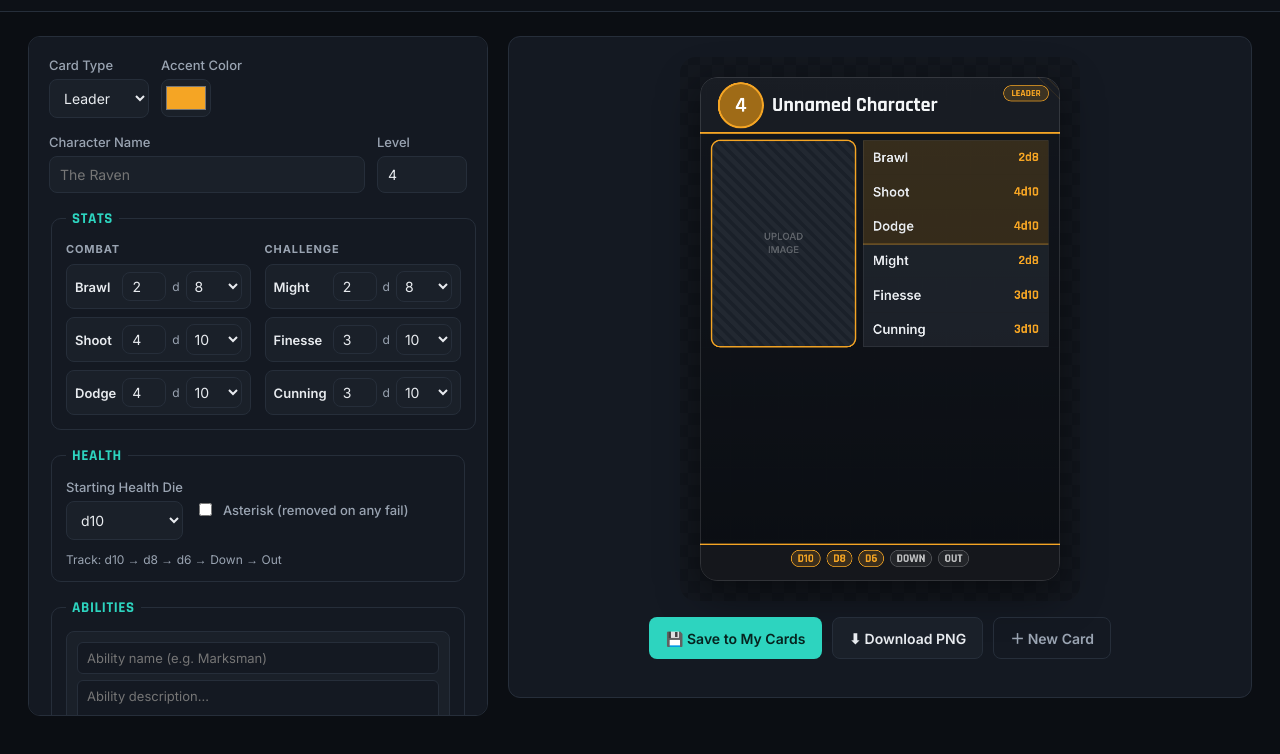
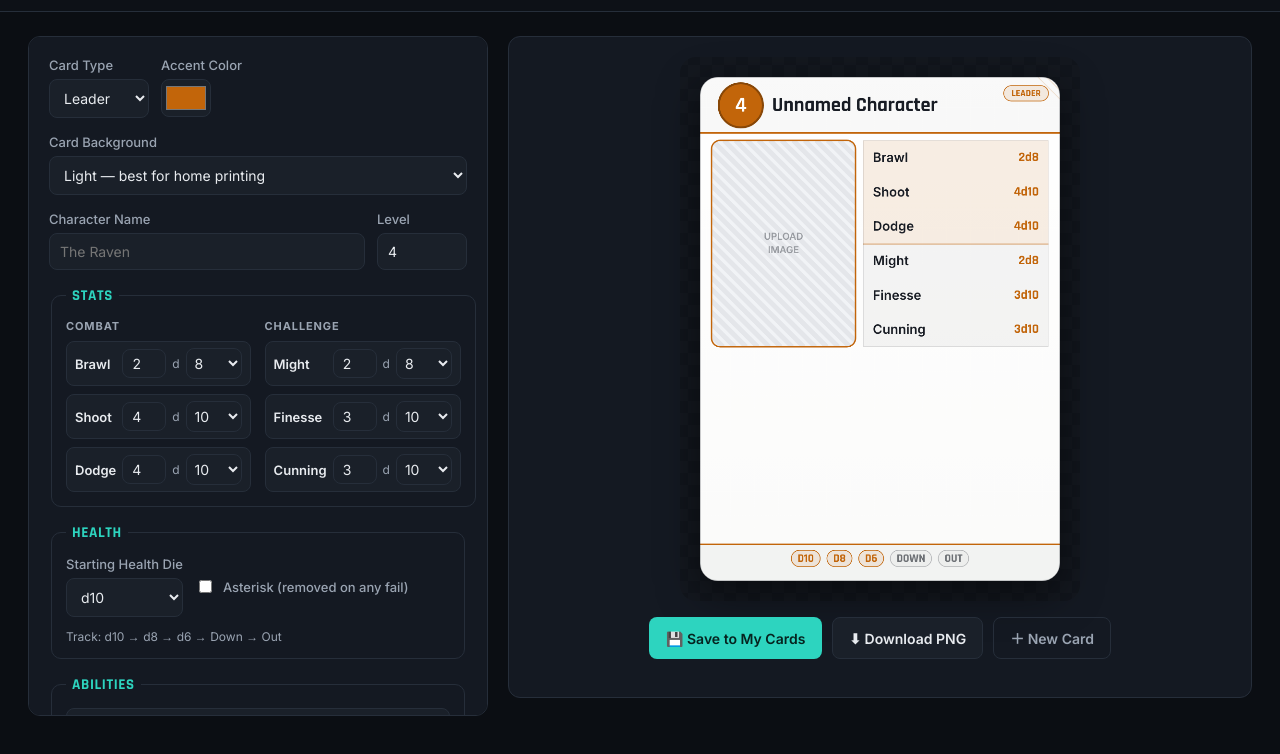
Before and after one commit to justadude-g/Pulp-Alley, a website with bundled scripts: page index.html in a window 1280 px wide. Shown: the part 54-808 px from the top of the page. Built offline with nearby package versions, Linux system fonts and the light colour scheme.

Commit message:
Switch default card theme to print-friendly light background; add light/dark toggle

```diff
--- a/index.html
+++ b/index.html
@@ -41,7 +41,16 @@
           </select>
         </label>
         <label>Accent Color
-          <input type="color" id="f-accentColor" value="#f5a524">
+          <input type="color" id="f-accentColor" value="#c2650a">
+        </label>
+      </div>
+
+      <div class="field-row">
+        <label class="grow">Card Background
+          <select id="f-theme">
+            <option value="light" selected>Light — best for home printing</option>
+            <option value="dark">Dark — screen / color laser</option>
+          </select>
         </label>
       </div>
 
--- a/js/app.js
+++ b/js/app.js
@@ -100,6 +100,7 @@ function collectFormData() {
   return {
     cardType: document.getElementById('f-cardType').value,
     accentColor: document.getElementById('f-accentColor').value,
+    theme: document.getElementById('f-theme').value,
     name: document.getElementById('f-name').value,
     level: +document.getElementById('f-level').value,
     stats: collectStats(),
@@ -320,6 +321,7 @@ async function loadCardIntoForm(record) {
   const d = record.formData;
   document.getElementById('f-cardType').value = d.cardType;
   document.getElementById('f-accentColor').value = d.accentColor;
+  document.getElementById('f-theme').value = d.theme || 'light';
   document.getElementById('f-name').value = d.name;
   document.getElementById('f-level').value = d.level;
   document.querySelectorAll('.stat-row').forEach(row => {
--- a/js/cardRenderer.js
+++ b/js/cardRenderer.js
@@ -8,14 +8,61 @@ export const CARD_RADIUS = 34;
 
 export const DIE_ORDER = ['d12', 'd10', 'd8', 'd6'];
 
+// Saturated-but-print-safe accents: dark enough to stay legible as text/line
+// color on a white background, still read fine on the dark theme too.
 export const TYPE_PRESETS = {
-  Leader:   { accent: '#f5a524', tint: 'rgba(245,165,36,0.16)' },
-  Sidekick: { accent: '#2dd4bf', tint: 'rgba(45,212,191,0.16)' },
-  Ally:     { accent: '#3b82f6', tint: 'rgba(59,130,246,0.16)' },
-  Follower: { accent: '#94a3b8', tint: 'rgba(148,163,184,0.16)' },
-  Villain:  { accent: '#ef4444', tint: 'rgba(239,68,68,0.16)' },
-  Creature: { accent: '#a855f7', tint: 'rgba(168,85,247,0.16)' },
-  Custom:   { accent: '#2dd4bf', tint: 'rgba(45,212,191,0.16)' },
+  Leader:   { accent: '#c2650a' },
+  Sidekick: { accent: '#0d9488' },
+  Ally:     { accent: '#2563eb' },
+  Follower: { accent: '#64748b' },
+  Villain:  { accent: '#dc2626' },
+  Creature: { accent: '#9333ea' },
+  Custom:   { accent: '#0d9488' },
+};
+
+// Two background themes. 'light' is the default: it's the one that prints
+// well on a home inkjet/laser (near-zero solid ink coverage, crisp on
+// cardstock). 'dark' is kept for anyone who wants the punchier look for
+// screen use / a color laser printer with cheap toner.
+const THEMES = {
+  light: {
+    bgTop: '#ffffff', bgBottom: '#fbfbfa',
+    textPrimary: '#181c24',
+    textSecondary: '#333a46',
+    textMuted: 'rgba(24,28,36,0.45)',
+    nameBarBg: 'rgba(24,28,36,0.025)',
+    healthBarBg: 'rgba(24,28,36,0.035)',
+    borderSubtle: 'rgba(24,28,36,0.12)',
+    outerBorder: 'rgba(24,28,36,0.22)',
+    placeholderBg: '#f1f3f6',
+    placeholderPattern: 'rgba(24,28,36,0.06)',
+    placeholderText: 'rgba(24,28,36,0.38)',
+    tintAlpha: 0.11,
+    tint2: 'rgba(24,28,36,0.045)',
+    downOutFill: 'rgba(24,28,36,0.02)',
+    downOutBorder: 'rgba(24,28,36,0.28)',
+    downOutText: 'rgba(24,28,36,0.6)',
+    cornerAccentAlpha: 0.16,
+  },
+  dark: {
+    bgTop: '#12161d', bgBottom: '#0b0e13',
+    textPrimary: '#f4f6f8',
+    textSecondary: '#d7dbe0',
+    textMuted: 'rgba(255,255,255,0.45)',
+    nameBarBg: 'rgba(255,255,255,0.03)',
+    healthBarBg: 'rgba(255,255,255,0.04)',
+    borderSubtle: 'rgba(255,255,255,0.08)',
+    outerBorder: 'rgba(255,255,255,0.14)',
+    placeholderBg: '#1a2029',
+    placeholderPattern: 'rgba(255,255,255,0.035)',
+    placeholderText: 'rgba(255,255,255,0.28)',
+    tintAlpha: 0.17,
+    tint2: 'rgba(148,163,184,0.10)',
+    downOutFill: 'rgba(255,255,255,0.06)',
+    downOutBorder: 'rgba(255,255,255,0.25)',
+    downOutText: 'rgba(255,255,255,0.7)',
+    cornerAccentAlpha: 0.10,
+  },
 };
 
 // Build a Health dice sequence from a starting die type, e.g. 'd10' -> ['d10','d8','d6']
@@ -82,15 +129,16 @@ const STATS = { x: 340, y: 132, w: 386, h: 430 };
 const NAME_BAR_H = 118;
 
 export function getPortraitBox() { return { ...PORTRAIT }; }
+export function getThemeNames() { return Object.keys(THEMES); }
 
 // data: {
-//   name, level, cardType, accentColor,
+//   name, level, cardType, accentColor, theme: 'light'|'dark',
 //   stats: {brawl:{n,d}, shoot:{n,d}, dodge:{n,d}, might:{n,d}, finesse:{n,d}, cunning:{n,d}},
 //   abilities: [{name, text}],
 //   quote, footerText,
 //   health: {sequence:['d10','d8','d6'], asterisk:false},
 //   portraitImg: HTMLImageElement|null,
-//   portraitView: {scale, offsetX, offsetY}  // offsets in -1..1 range relative to box
+//   portraitView: {scale, offsetX, offsetY}  // pixel offsets in canvas space
 // }
 export function renderCard(canvas, data) {
   const ctx = canvas.getContext('2d');
@@ -100,8 +148,9 @@ export function renderCard(canvas, data) {
 
   const preset = TYPE_PRESETS[data.cardType] || TYPE_PRESETS.Custom;
   const accent = data.accentColor || preset.accent;
-  const tint = hexToRgba(accent, 0.16);
-  const tint2 = 'rgba(148,163,184,0.10)';
+  const T = THEMES[data.theme] || THEMES.light;
+  const tint = hexToRgba(accent, T.tintAlpha);
+  const tint2 = T.tint2;
 
   ctx.save();
   roundedRectPath(ctx, 0, 0, CARD_W, CARD_H, CARD_RADIUS);
@@ -109,14 +158,14 @@ export function renderCard(canvas, data) {
 
   // Background
   const bg = ctx.createLinearGradient(0, 0, 0, CARD_H);
-  bg.addColorStop(0, '#12161d');
-  bg.addColorStop(1, '#0b0e13');
+  bg.addColorStop(0, T.bgTop);
+  bg.addColorStop(1, T.bgBottom);
   ctx.fillStyle = bg;
   ctx.fillRect(0, 0, CARD_W, CARD_H);
 
-  // subtle corner glow / geometric accent (modern sci-fi touch)
+  // subtle corner accent (modern touch, minimal ink)
   ctx.save();
-  ctx.globalAlpha = 0.10;
+  ctx.globalAlpha = T.cornerAccentAlpha;
   ctx.strokeStyle = accent;
   ctx.lineWidth = 2;
   for (let i = 0; i < 3; i++) {
@@ -128,7 +177,7 @@ export function renderCard(canvas, data) {
   ctx.restore();
 
   // ---- Name bar ----
-  ctx.fillStyle = 'rgba(255,255,255,0.03)';
+  ctx.fillStyle = T.nameBarBg;
   ctx.fillRect(0, 0, CARD_W, NAME_BAR_H);
   ctx.fillStyle = accent;
   ctx.fillRect(0, NAME_BAR_H - 4, CARD_W, 4);
@@ -137,10 +186,10 @@ export function renderCard(canvas, data) {
   const badgeCx = 85, badgeCy = 59, badgeR = 46;
   ctx.beginPath();
   ctx.arc(badgeCx, badgeCy, badgeR, 0, Math.PI * 2);
-  ctx.fillStyle = shade(accent, -0.35);
+  ctx.fillStyle = accent;
   ctx.fill();
   ctx.lineWidth = 4;
-  ctx.strokeStyle = accent;
+  ctx.strokeStyle = shade(accent, -0.3);
   ctx.stroke();
   ctx.fillStyle = '#ffffff';
   ctx.font = '700 44px Rajdhani, Inter, sans-serif';
@@ -189,7 +238,7 @@ export function renderCard(canvas, data) {
       }
       name = name.replace(/\s+$/, '') + '...';
     }
-    ctx.fillStyle = '#f4f6f8';
+    ctx.fillStyle = T.textPrimary;
     ctx.fillText(name, nameX, NAME_BAR_H / 2 + 2);
   }
 
@@ -197,7 +246,7 @@ export function renderCard(canvas, data) {
   roundedRectPath(ctx, PORTRAIT.x, PORTRAIT.y, PORTRAIT.w, PORTRAIT.h, 18);
   ctx.save();
   ctx.clip();
-  ctx.fillStyle = '#1a2029';
+  ctx.fillStyle = T.placeholderBg;
   ctx.fillRect(PORTRAIT.x, PORTRAIT.y, PORTRAIT.w, PORTRAIT.h);
 
   if (data.portraitImg) {
@@ -216,16 +265,15 @@ export function renderCard(canvas, data) {
     ctx.drawImage(img, dx, dy, dw, dh);
   } else {
     // placeholder pattern
-    ctx.fillStyle = 'rgba(255,255,255,0.04)';
     for (let i = -PORTRAIT.h; i < PORTRAIT.w; i += 24) {
       ctx.beginPath();
       ctx.moveTo(PORTRAIT.x + i, PORTRAIT.y);
       ctx.lineTo(PORTRAIT.x + i + PORTRAIT.h, PORTRAIT.y + PORTRAIT.h);
       ctx.lineWidth = 10;
-      ctx.strokeStyle = 'rgba(255,255,255,0.035)';
+      ctx.strokeStyle = T.placeholderPattern;
       ctx.stroke();
     }
-    ctx.fillStyle = 'rgba(255,255,255,0.28)';
+    ctx.fillStyle = T.placeholderText;
     ctx.font = '600 20px Inter, sans-serif';
     ctx.textAlign = 'center';
     ctx.textBaseline = 'middle';
@@ -259,7 +307,7 @@ export function renderCard(canvas, data) {
         ctx.fillRect(STATS.x, ry, STATS.w, 2);
         ctx.globalAlpha = 1;
       }
-      ctx.fillStyle = '#e8ebef';
+      ctx.fillStyle = T.textPrimary;
       ctx.font = '600 27px Inter, sans-serif';
       ctx.textAlign = 'left';
       ctx.textBaseline = 'middle';
@@ -272,7 +320,7 @@ export function renderCard(canvas, data) {
       ctx.fillText(dieStr, STATS.x + STATS.w - 20, ry + rowH / 2 + 1);
     });
     // outer border
-    ctx.strokeStyle = 'rgba(255,255,255,0.08)';
+    ctx.strokeStyle = T.borderSubtle;
     ctx.lineWidth = 1;
     ctx.strokeRect(STATS.x + 0.5, STATS.y + 0.5, STATS.w - 1, STATS.h - 1);
   }
@@ -291,17 +339,14 @@ export function renderCard(canvas, data) {
   const abilities = (data.abilities || []).filter(a => a.name || a.text);
   if (abilities.length) {
     let fontSize = 23;
-    let lineHeight, blocks;
+    let lineHeight;
     const buildBlocks = (fs) => {
       ctx.font = `400 ${fs}px Inter, sans-serif`;
       lineHeight = Math.round(fs * 1.28);
       let totalLines = 0;
       const out = abilities.map(a => {
-        ctx.font = `700 ${fs}px Inter, sans-serif`;
         const nameStr = a.name ? a.name + (a.text ? ': ' : '') : '';
-        ctx.font = `400 ${fs}px Inter, sans-serif`;
         const full = nameStr + (a.text || '');
-        // Wrap combined text, but measure name bold width separately for first line indent-free wrap
         const lines = wrapLines(ctx, full, abilMaxWidth);
         totalLines += lines.length;
         return { nameStr, text: a.text || '', lines };
@@ -325,15 +370,15 @@ export function renderCard(canvas, data) {
         ctx.fillText(block.nameStr, abilLeft, y);
         const w = ctx.measureText(block.nameStr).width;
         ctx.font = `400 ${fontSize}px Inter, sans-serif`;
-        ctx.fillStyle = '#d7dbe0';
+        ctx.fillStyle = T.textSecondary;
         ctx.fillText(firstLine.slice(block.nameStr.length), abilLeft + w, y);
       } else {
-        ctx.fillStyle = '#d7dbe0';
+        ctx.fillStyle = T.textSecondary;
         ctx.fillText(firstLine, abilLeft, y);
       }
       y += lineHeight;
       for (let i = 1; i < block.lines.length; i++) {
-        ctx.fillStyle = '#d7dbe0';
+        ctx.fillStyle = T.textSecondary;
         ctx.font = `400 ${fontSize}px Inter, sans-serif`;
         ctx.fillText(block.lines[i], abilLeft, y);
         y += lineHeight;
@@ -345,7 +390,7 @@ export function renderCard(canvas, data) {
   // Quote
   if (data.quote) {
     ctx.font = 'italic 400 20px Inter, sans-serif';
-    ctx.fillStyle = 'rgba(255,255,255,0.55)';
+    ctx.fillStyle = T.textMuted;
     ctx.textAlign = 'center';
     const lines = wrapLines(ctx, `“${data.quote}”`, abilMaxWidth);
     let qy = CARD_H - healthBarH - 16 - (lines.length - 1) * 24;
@@ -358,7 +403,7 @@ export function renderCard(canvas, data) {
 
   // ---- Health bar ----
   const hbY = CARD_H - healthBarH;
-  ctx.fillStyle = 'rgba(255,255,255,0.04)';
+  ctx.fillStyle = T.healthBarBg;
   ctx.fillRect(0, hbY, CARD_W, healthBarH);
   ctx.fillStyle = accent;
   ctx.fillRect(0, hbY, CARD_W, 3);
@@ -380,12 +425,12 @@ export function renderCard(canvas, data) {
     const w = widths[i];
     const isDie = i < seq.length;
     roundedRectPath(ctx, px, pillY, w, pillH, pillH / 2);
-    ctx.fillStyle = isDie ? tint : 'rgba(255,255,255,0.06)';
+    ctx.fillStyle = isDie ? tint : T.downOutFill;
     ctx.fill();
-    ctx.strokeStyle = isDie ? accent : 'rgba(255,255,255,0.25)';
+    ctx.strokeStyle = isDie ? accent : T.downOutBorder;
     ctx.lineWidth = 1.5;
     ctx.stroke();
-    ctx.fillStyle = isDie ? accent : 'rgba(255,255,255,0.7)';
+    ctx.fillStyle = isDie ? accent : T.downOutText;
     ctx.textAlign = 'center';
     ctx.textBaseline = 'middle';
     ctx.fillText(p.toUpperCase() + (isDie && data.health?.asterisk && i === 0 ? '*' : ''), px + w / 2, pillY + pillH / 2 + 2);
@@ -395,16 +440,16 @@ export function renderCard(canvas, data) {
   // footer text
   if (data.footerText) {
     ctx.font = '400 13px Inter, sans-serif';
-    ctx.fillStyle = 'rgba(255,255,255,0.35)';
+    ctx.fillStyle = T.textMuted;
     ctx.textAlign = 'center';
     ctx.fillText(data.footerText, CARD_W / 2, hbY + healthBarH - 6);
   }
 
   ctx.restore(); // end clip
 
-  // outer border stroke
+  // outer border stroke — doubles as a cut guide when printing a single card
   roundedRectPath(ctx, 1, 1, CARD_W - 2, CARD_H - 2, CARD_RADIUS);
   ctx.lineWidth = 2;
-  ctx.strokeStyle = 'rgba(255,255,255,0.12)';
+  ctx.strokeStyle = T.outerBorder;
   ctx.stroke();
 }
```
Also changed, not shown: README.md.
